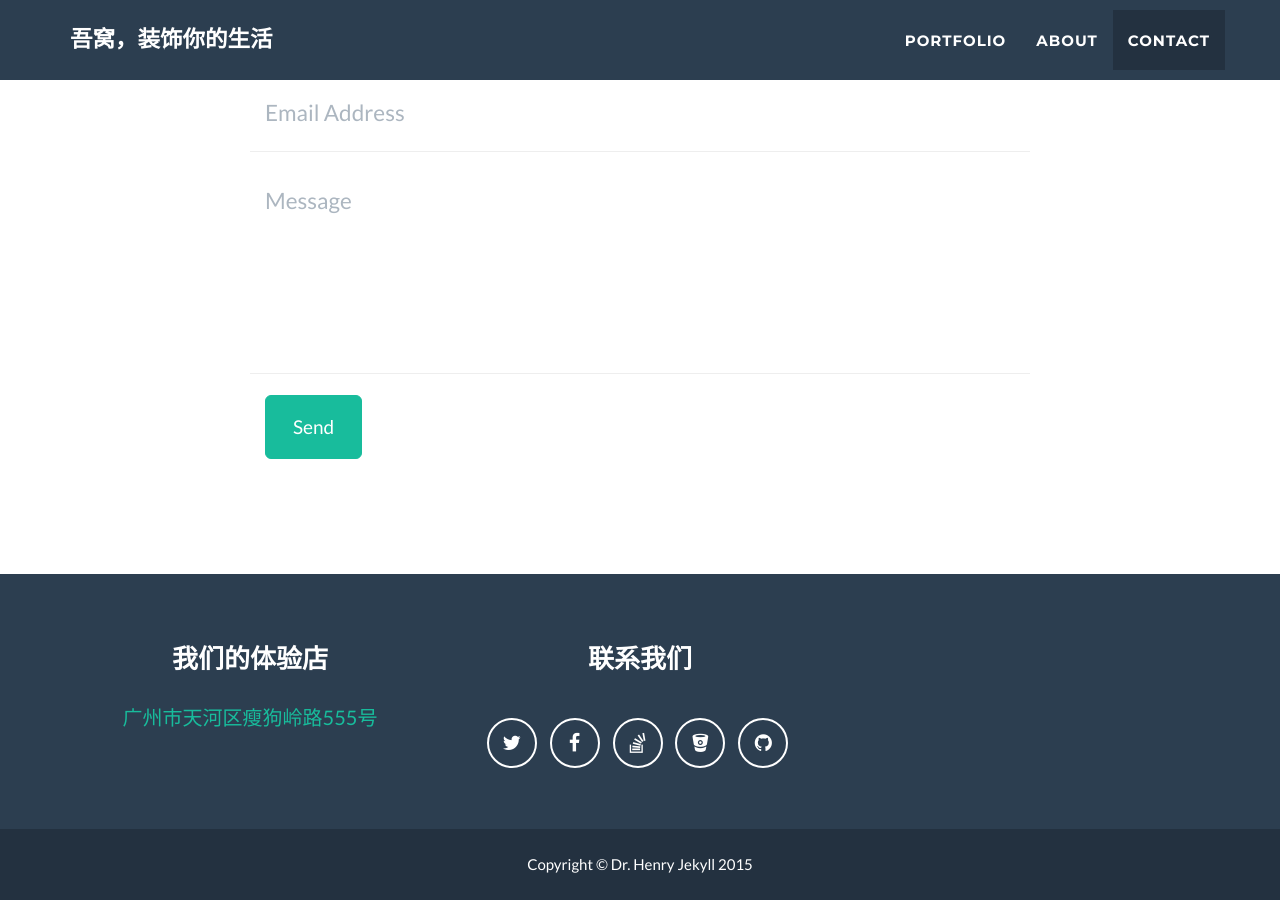
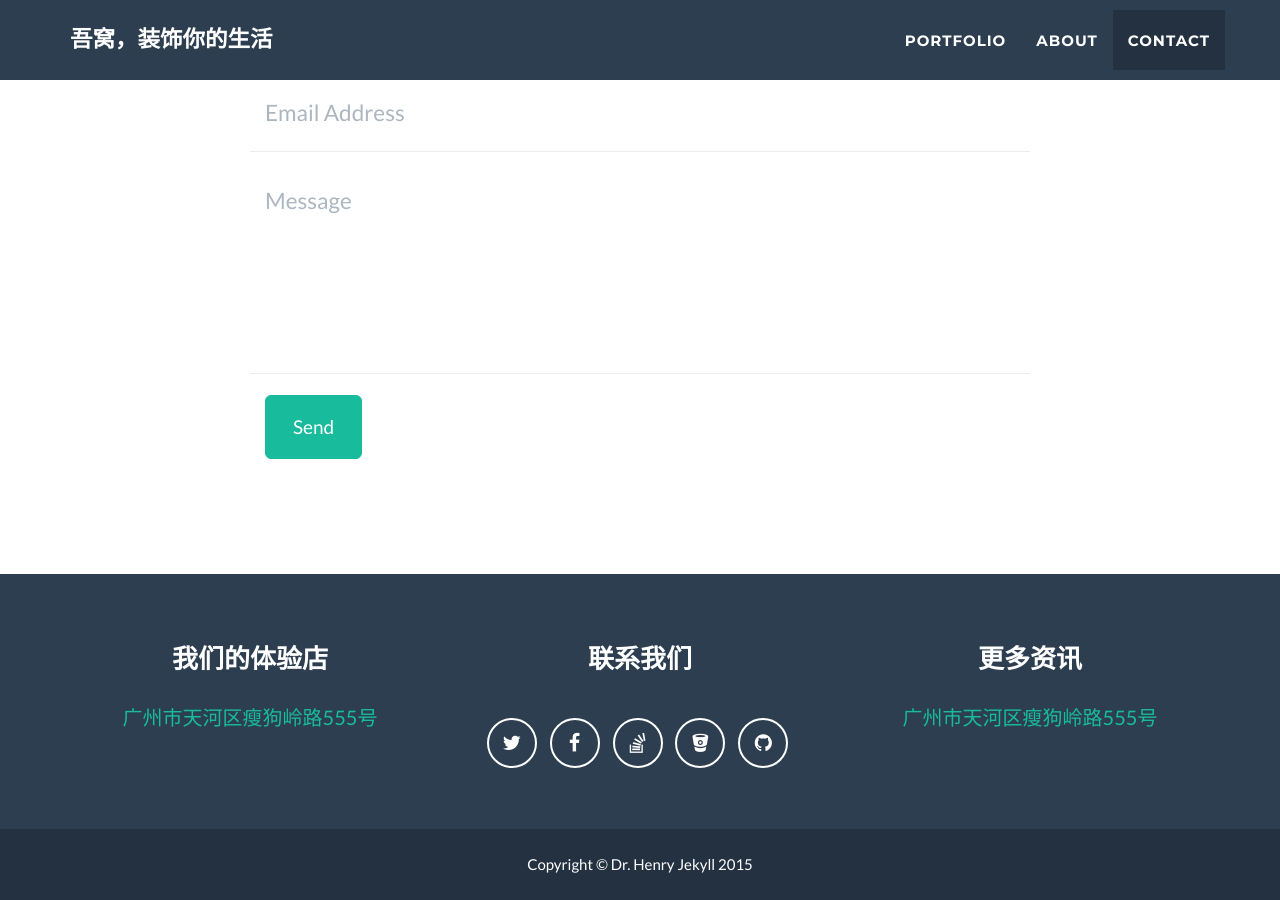
Before and after one commit to WOW-Decorate/WOW-Decorate.github.io, a Jekyll site: the page built from index.html, in a window 1280 px wide and 900 px high, scrolled down 2464 px. Built offline with Jekyll 4.4.1, drawn with Linux system fonts in a browser that asks for light colours.

Commit message:
change the theme

```diff
--- a/_config.yml
+++ b/_config.yml
@@ -34,7 +34,7 @@ footer:
   copyright: Dr. Henry Jekyll
   location: 我们的体验店
   social: 联系我们
-  credit: 更多资讯
+  credits: 更多资讯
 
 # Social networks usernames (many more available: google-plus, flickr, dribbble, pinterest, instagram, tumblr, linkedin, etc.)
 social:
@@ -55,7 +55,7 @@ address:
 
 
 # Credits content
-credit: 'Freelancer is a free to use, open source Bootstrap theme created by <a href="http://startbootstrap.com">Start Bootstrap</a>.'
+credits: '<a href="http://map.baidu.com/?newmap=1&ie=utf-8&s=s%26wd%3D%E7%9F%B3%E7%89%8C%E5%8D%97%E9%97%A8%E8%8B%91">广州市天河区瘦狗岭路555号</a>'
 
 
 # Build settings
```
